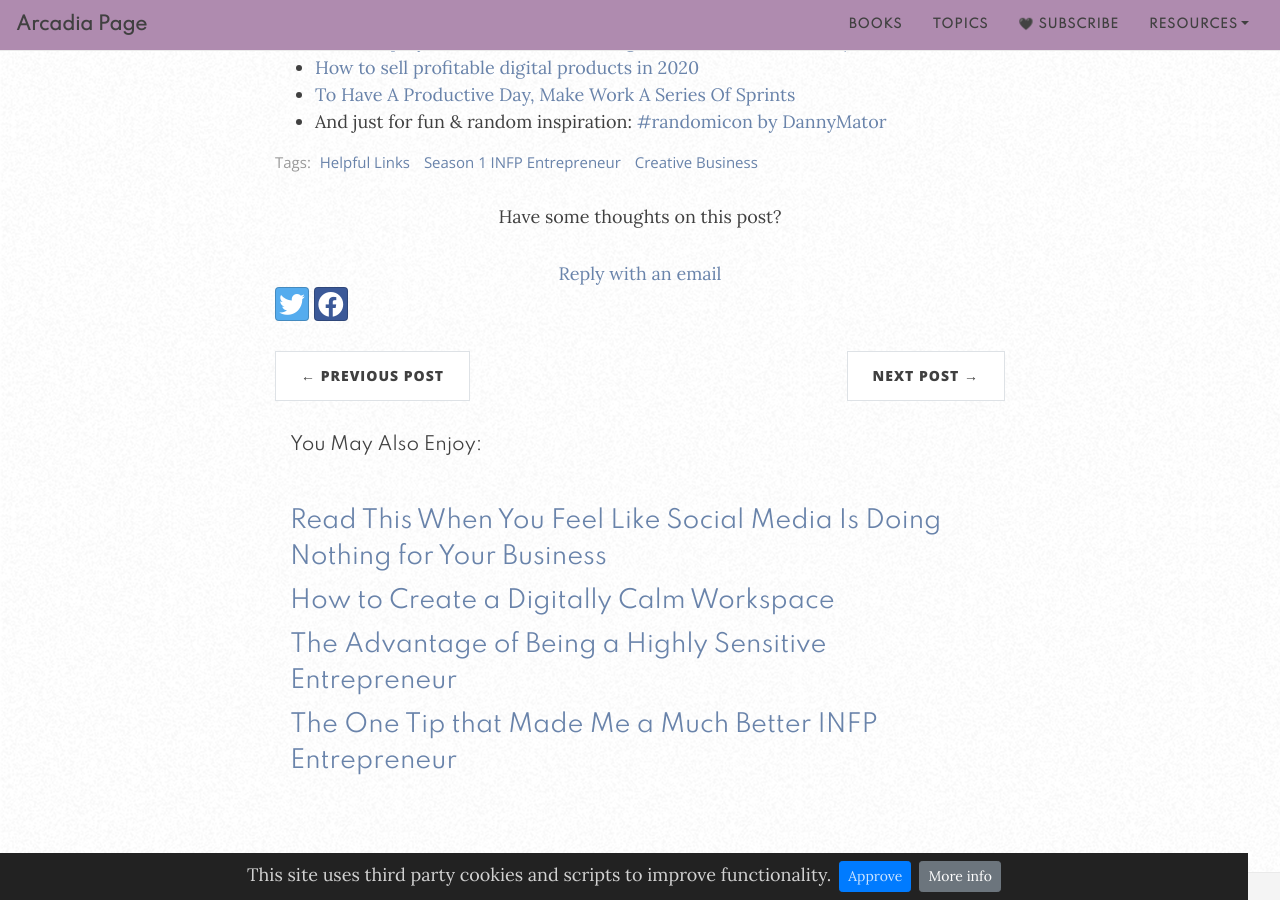
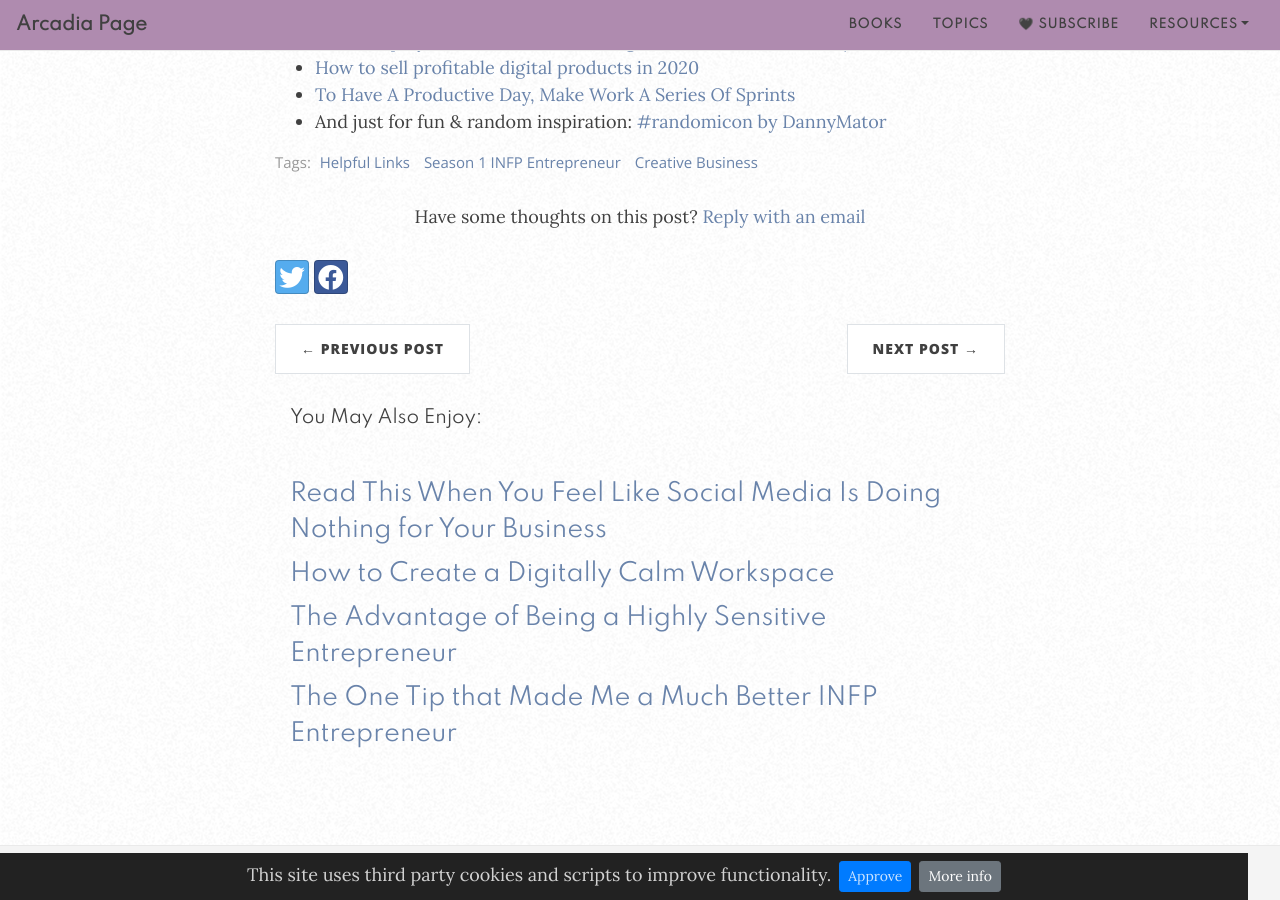
Before and after one commit to arcadiapage/arcadiapage.github.io, a Jekyll site: the page built from _posts/2021-06-22-4-links-june-2021.md, in a window 1280 px wide and 900 px high, scrolled down 655 px. Built offline with Jekyll 4.4.1, drawn with Linux system fonts in a browser that asks for light colours; nearby versions of some CDN libraries; comment, search, counter and statistics services are not loaded.

Commit message:
Create post.html

```diff
--- a/_layouts/post.html
+++ b/_layouts/post.html
@@ -30,8 +30,8 @@ layout: base
       {% endif %}
 
       <div class="text-center py-10">
-    <p>Have some thoughts on this post?</p>
-    <a class="button" href="mailto:arcadiapage@gmail.com?subject=Re: {{ title }}">Reply with an email</a>
+    <p>Have some thoughts on this post?
+    <a class="button" href="mailto:arcadiapage@gmail.com?subject=Re: {{ post.title }}">Reply with an email</a></p>
 </div>
 
       {% if page.social-share %}
```
